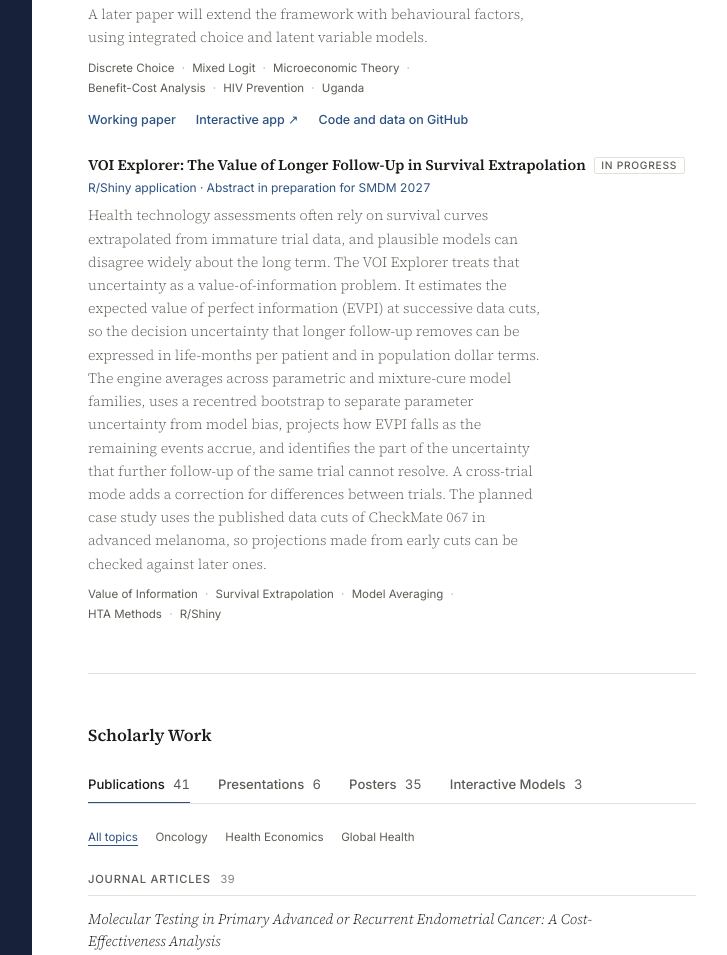
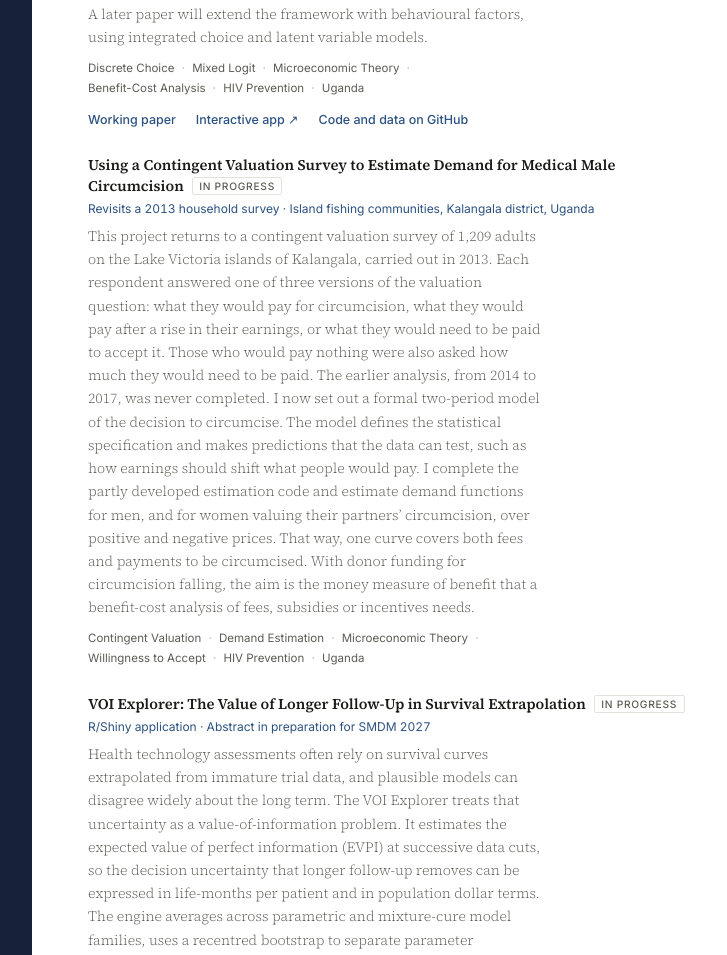
Before and after one commit to lubingas/lubingas.github.io, a plain HTML site: page index.html in a window 1280 px wide. Shown: the part 2480-3435 px from the top of the page, without its empty margins (388-1115 px from the left). Drawn offline with Linux system fonts and the light colour scheme.

Commit message:
Add the Kalangala contingent valuation project to Active Projects
Co-Authored-By: Claude Opus 5.5 <noreply@anthropic.com>
Claude-Session: https://claude.ai/code/session_01374W2qwdmwoSvsBwQx8ty1

```diff
--- a/index.html
+++ b/index.html
@@ -629,6 +629,13 @@ em { font-style: italic; }
           <a href="https://theejonslo.shinyapps.io/mmc-cba/" target="_blank" rel="noopener">Interactive app &#8599;</a>
           <a href="https://github.com/lubingas/MMC-CBA" target="_blank" rel="noopener">Code and data on GitHub</a>
         </div>
+      </div>
+
+      <div class="entry">
+        <div class="entry-title">Using a Contingent Valuation Survey to Estimate Demand for Medical Male Circumcision<span class="status">In progress</span></div>
+        <div class="entry-meta">Revisits a 2013 household survey &middot; Island fishing communities, Kalangala district, Uganda</div>
+        <div class="entry-desc">This project returns to a contingent valuation survey of 1,209 adults on the Lake Victoria islands of Kalangala, carried out in 2013. Each respondent answered one of three versions of the valuation question: what they would pay for circumcision, what they would pay after a rise in their earnings, or what they would need to be paid to accept it. Those who would pay nothing were also asked how much they would need to be paid. The earlier analysis, from 2014 to 2017, was never completed. I now set out a formal two-period model of the decision to circumcise. The model defines the statistical specification and makes predictions that the data can test, such as how earnings should shift what people would pay. I complete the partly developed estimation code and estimate demand functions for men, and for women valuing their partners&rsquo; circumcision, over positive and negative prices. That way, one curve covers both fees and payments to be circumcised. With donor funding for circumcision falling, the aim is the money measure of benefit that a benefit-cost analysis of fees, subsidies or incentives needs.</div>
+        <div class="keywords"><span>Contingent Valuation</span><span>Demand Estimation</span><span>Microeconomic Theory</span><span>Willingness to Accept</span><span>HIV Prevention</span><span>Uganda</span></div>
       </div>
 
       <div class="entry">
```
